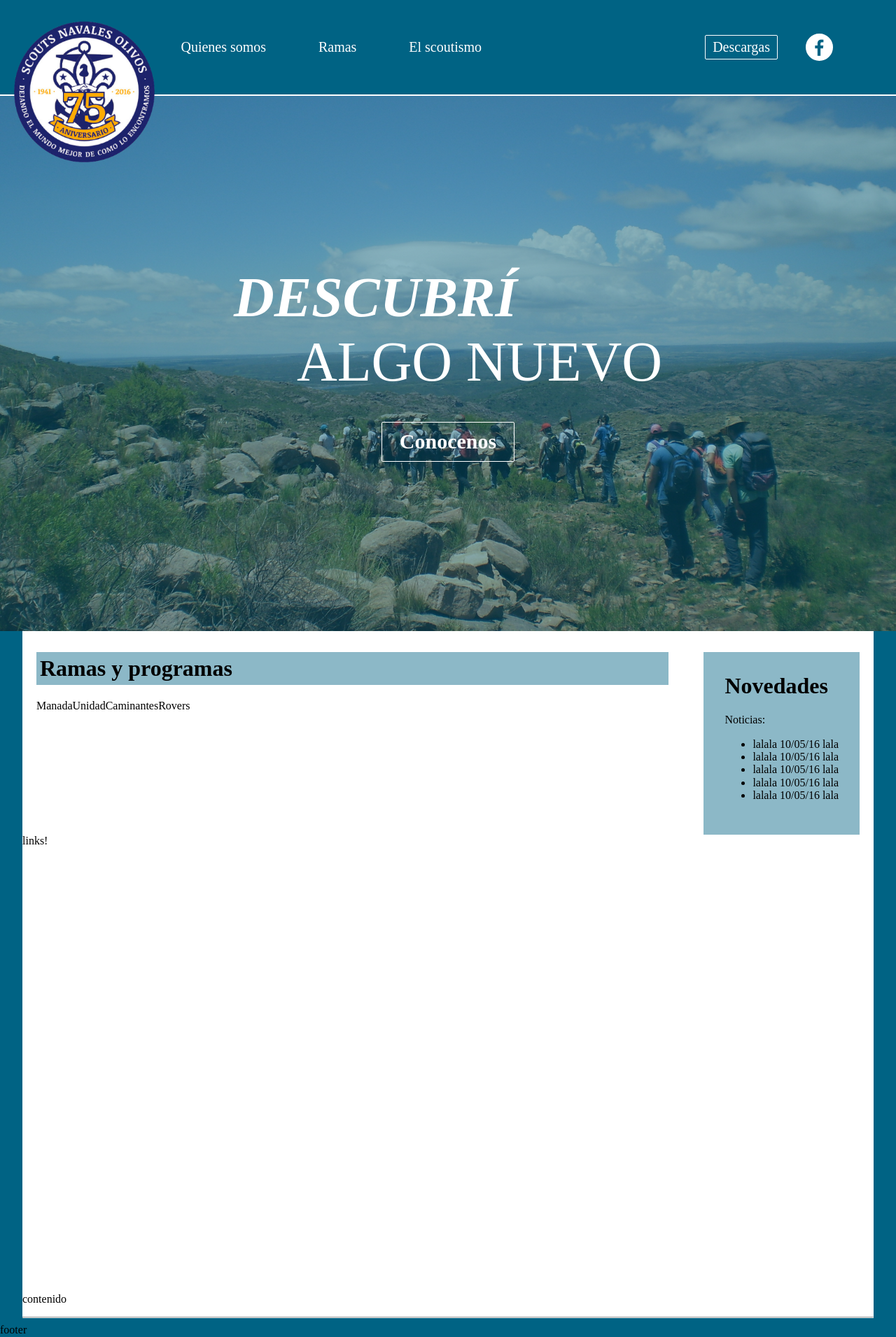
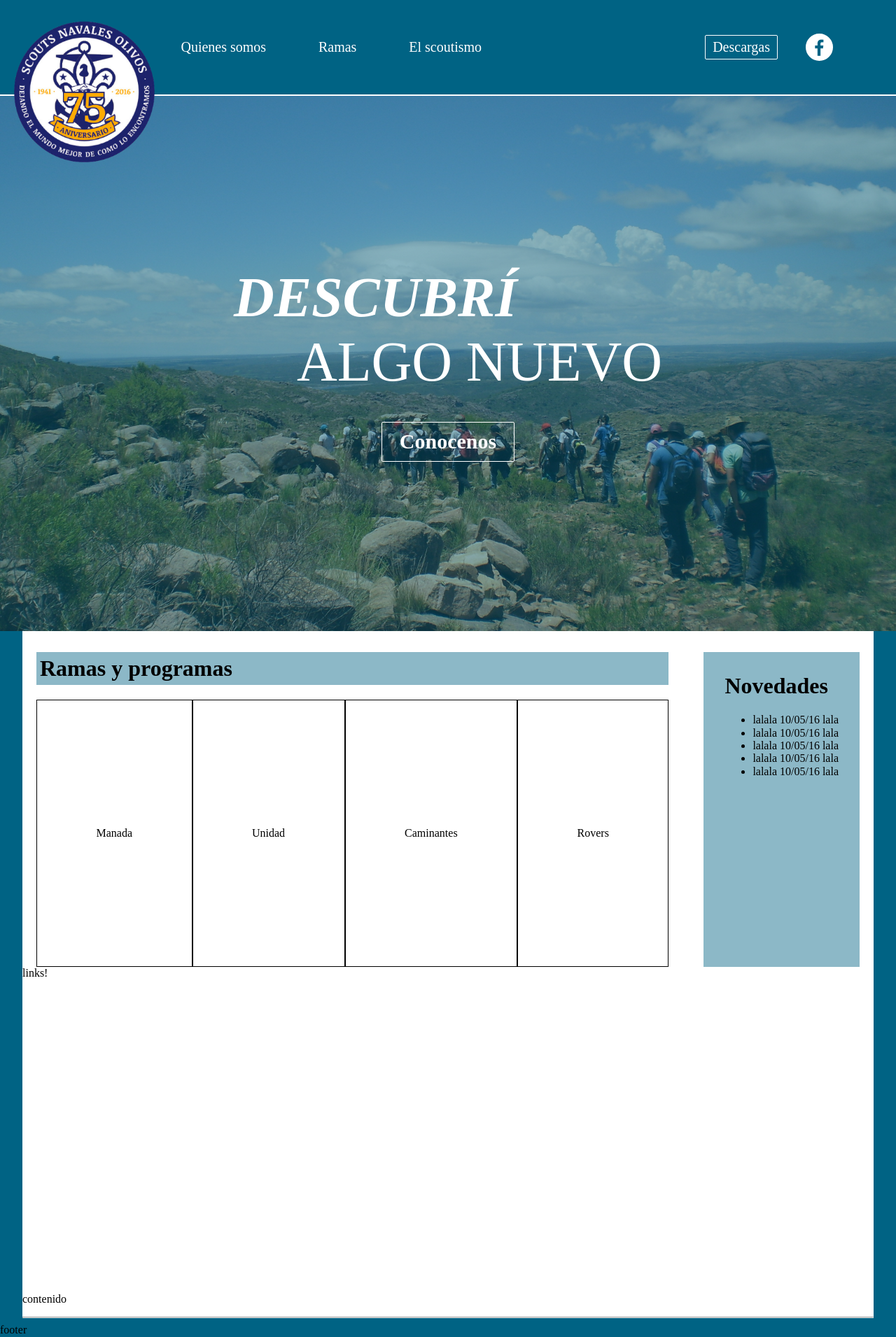
Before and after one commit to martov1/snoweb, a Jekyll site: the page built from index.html, in a window 1280 px wide. Shown: the whole page at 70% size. Built offline with Jekyll 4.4.1, drawn with Linux system fonts in a browser that asks for light colours; Markdown is read by kramdown in place of the engine named in the settings.

Commit message:
menu principal de ramas

```diff
--- a/_layouts/layout-home.html
+++ b/_layouts/layout-home.html
@@ -17,15 +17,14 @@ layout: layout-default
             <div class="primera-Seccion__superior__ramas">
                 <h1> Ramas y programas</h1>
                 <div class="primera-Seccion__ramas__listaderamas">
-                    <div>Manada</div>
-                    <div>Unidad</div>
-                    <div>Caminantes</div>
-                    <div>Rovers</div>
+                    <div class="primera-Seccion__ramas__listaderamas__botonderama">Manada</div>
+                    <div class="primera-Seccion__ramas__listaderamas__botonderama">Unidad</div>
+                    <div class="primera-Seccion__ramas__listaderamas__botonderama">Caminantes</div>
+                    <div class="primera-Seccion__ramas__listaderamas__botonderama">Rovers</div>
                 </div>
             </div>
             <div class="primera-Seccion__superior__noticias">
                 <h1>Novedades</h1>
-                <p>Noticias:</p>
                 <ul>
                     {% for noticia in site.data.noticias %}
                     <li>
--- a/sass/_partials/layouts/home.scss
+++ b/sass/_partials/layouts/home.scss
@@ -36,6 +36,7 @@
 .primera-Seccion {
     padding-top: 30px;
     height: 100vh;
+
     h1 {
         margin-top: 0px;
     }
@@ -43,19 +44,35 @@
     .primera-Seccion__superior {
         display: flex;
         justify-content: space-between;
+        flex-wrap: wrap;
         margin-left: 20px;
         margin-right: 20px;
+        height: 50vh;
 
         .primera-Seccion__superior__ramas {
             flex-grow: 1;
             margin-right: 50px;
+            display: flex;
+            flex-direction: column;
+
             h1 {
                 background: rgba(0, 99, 132, 0.45);
                 padding: 5px;
             }
 
-            div {
+            .primera-Seccion__ramas__listaderamas {
                 display: flex;
+                flex-grow: 1;
+                flex-direction: row;
+
+                .primera-Seccion__ramas__listaderamas__botonderama {
+                    display: flex;
+                    justify-content: center;
+                    align-items: center;
+                    text-align: center;
+                    flex-grow: 1;
+                    border: 1px solid black;
+                }
             }
         }
 
```
